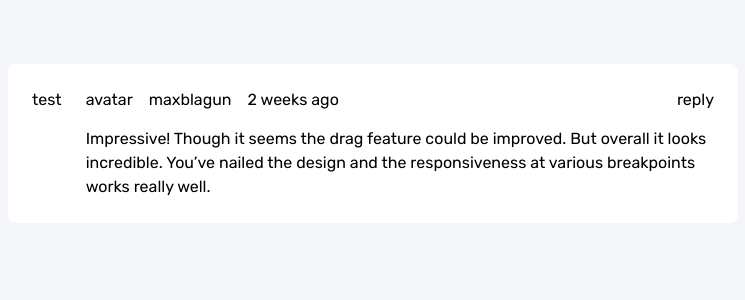
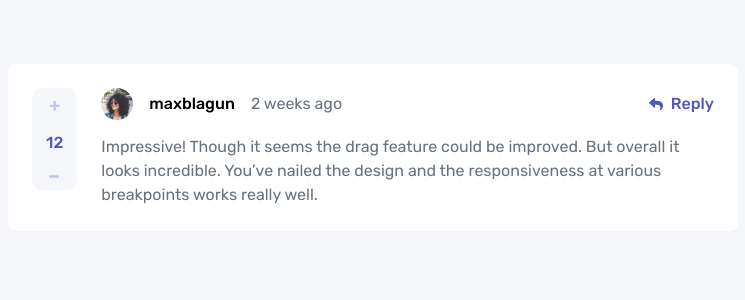
Before and after one commit to Mikoyzskie/fm-interactive-comments, a Next.js app: page / in a window 1280 px wide. Shown: the top 300 px of the page, without its empty margins (267-1012 px from the left). Built offline with nearby package versions, Linux system fonts and the light colour scheme.

Commit message:
fix card draft

```diff
--- a/src/app/comment.tsx
+++ b/src/app/comment.tsx
@@ -1,21 +1,36 @@
+import Image from 'next/image'
 import React from 'react'
 
 export default function Comment() {
   return (
     <div className='bg-white rounded-lg p-6 flex gap-6'>
-      <div>
-        test
+      <div className='bg-[#F5F6FA] flex flex-col h-fit items-center gap-5 px-[14px] py-3 rounded-[10px]'>
+        <button>
+          <svg width="11" height="11" xmlns="http://www.w3.org/2000/svg"><path d="M6.33 10.896c.137 0 .255-.05.354-.149.1-.1.149-.217.149-.354V7.004h3.315c.136 0 .254-.05.354-.149.099-.1.148-.217.148-.354V5.272a.483.483 0 0 0-.148-.354.483.483 0 0 0-.354-.149H6.833V1.4a.483.483 0 0 0-.149-.354.483.483 0 0 0-.354-.149H4.915a.483.483 0 0 0-.354.149c-.1.1-.149.217-.149.354v3.37H1.08a.483.483 0 0 0-.354.15c-.1.099-.149.217-.149.353v1.23c0 .136.05.254.149.353.1.1.217.149.354.149h3.333v3.39c0 .136.05.254.15.353.098.1.216.149.353.149H6.33Z" fill="#C5C6EF" /></svg>
+        </button>
+        <span className='font-medium text-[#5357B6]'>12</span>
+        <button>
+          <svg width="11" height="3" xmlns="http://www.w3.org/2000/svg"><path d="M9.256 2.66c.204 0 .38-.056.53-.167.148-.11.222-.243.222-.396V.722c0-.152-.074-.284-.223-.395a.859.859 0 0 0-.53-.167H.76a.859.859 0 0 0-.53.167C.083.437.009.57.009.722v1.375c0 .153.074.285.223.396a.859.859 0 0 0 .53.167h8.495Z" fill="#C5C6EF" /></svg>
+        </button>
       </div>
       <div className='grow flex flex-col gap-[15px]'>
         <div className='flex justify-between'>
-          <div className='flex gap-4'>
-            <div>avatar</div>
-            <span>maxblagun</span>
-            <span>2 weeks ago</span>
+          <div className='flex gap-4 items-center'>
+            <Image
+              height={32}
+              width={32}
+              alt='avatar'
+              src={"/images/avatars/image-amyrobson.png"}
+            />
+            <span className='font-medium'>maxblagun</span>
+            <span className='text-[#67727E]'>2 weeks ago</span>
           </div>
-          <button>reply</button>
+          <button className='font-medium flex items-center gap-2 text-[#5357B6]'>
+            <svg width="14" height="13" xmlns="http://www.w3.org/2000/svg"><path d="M.227 4.316 5.04.16a.657.657 0 0 1 1.085.497v2.189c4.392.05 7.875.93 7.875 5.093 0 1.68-1.082 3.344-2.279 4.214-.373.272-.905-.07-.767-.51 1.24-3.964-.588-5.017-4.829-5.078v2.404c0 .566-.664.86-1.085.496L.227 5.31a.657.657 0 0 1 0-.993Z" fill="#5357B6" /></svg>
+            Reply
+          </button>
         </div>
-        <p>Impressive! Though it seems the drag feature could be improved. But overall it looks incredible. You’ve nailed the design and the responsiveness at various breakpoints works really well.</p>
+        <p className='text-[#67727E]'>Impressive! Though it seems the drag feature could be improved. But overall it looks incredible. You’ve nailed the design and the responsiveness at various breakpoints works really well.</p>
       </div>
     </div>
   )
```
